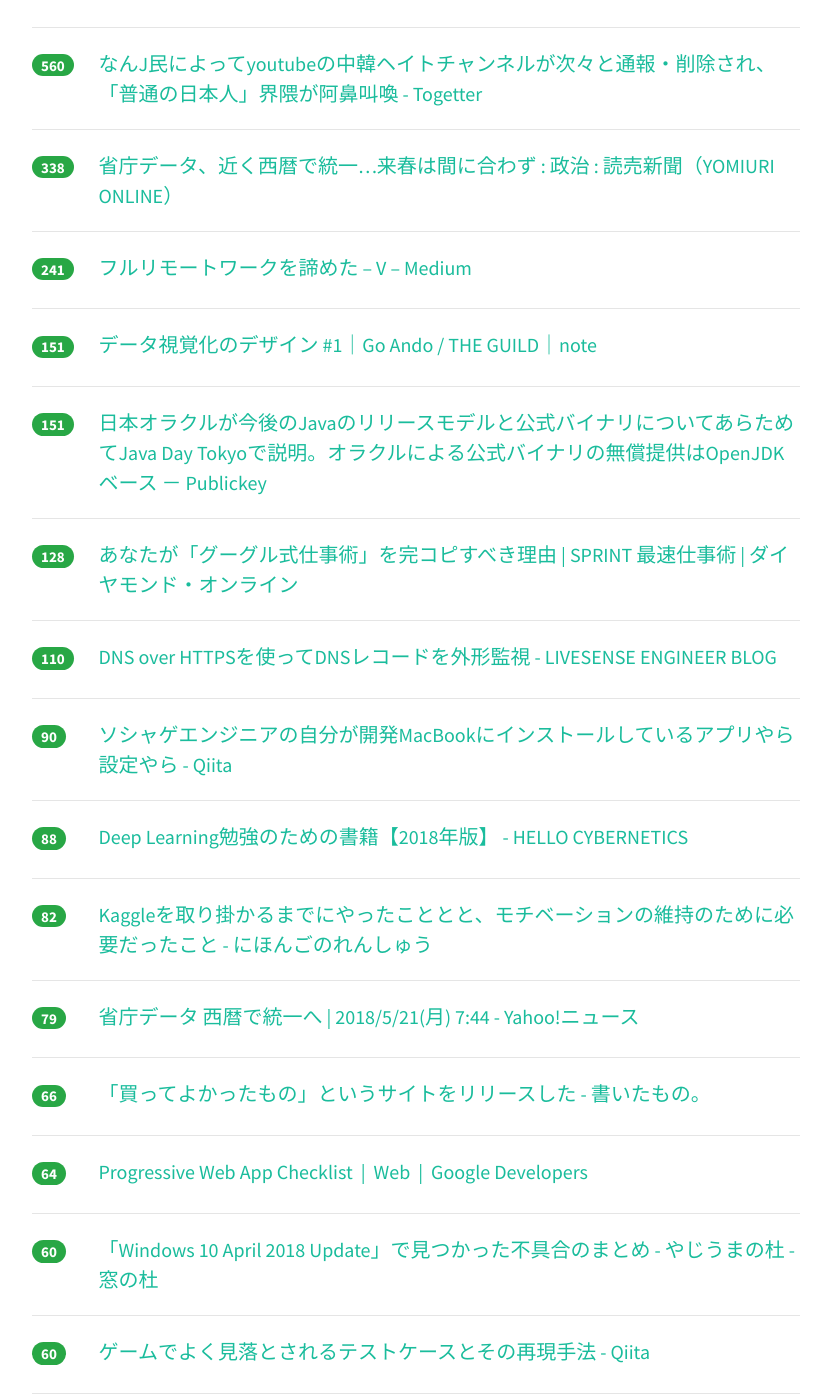
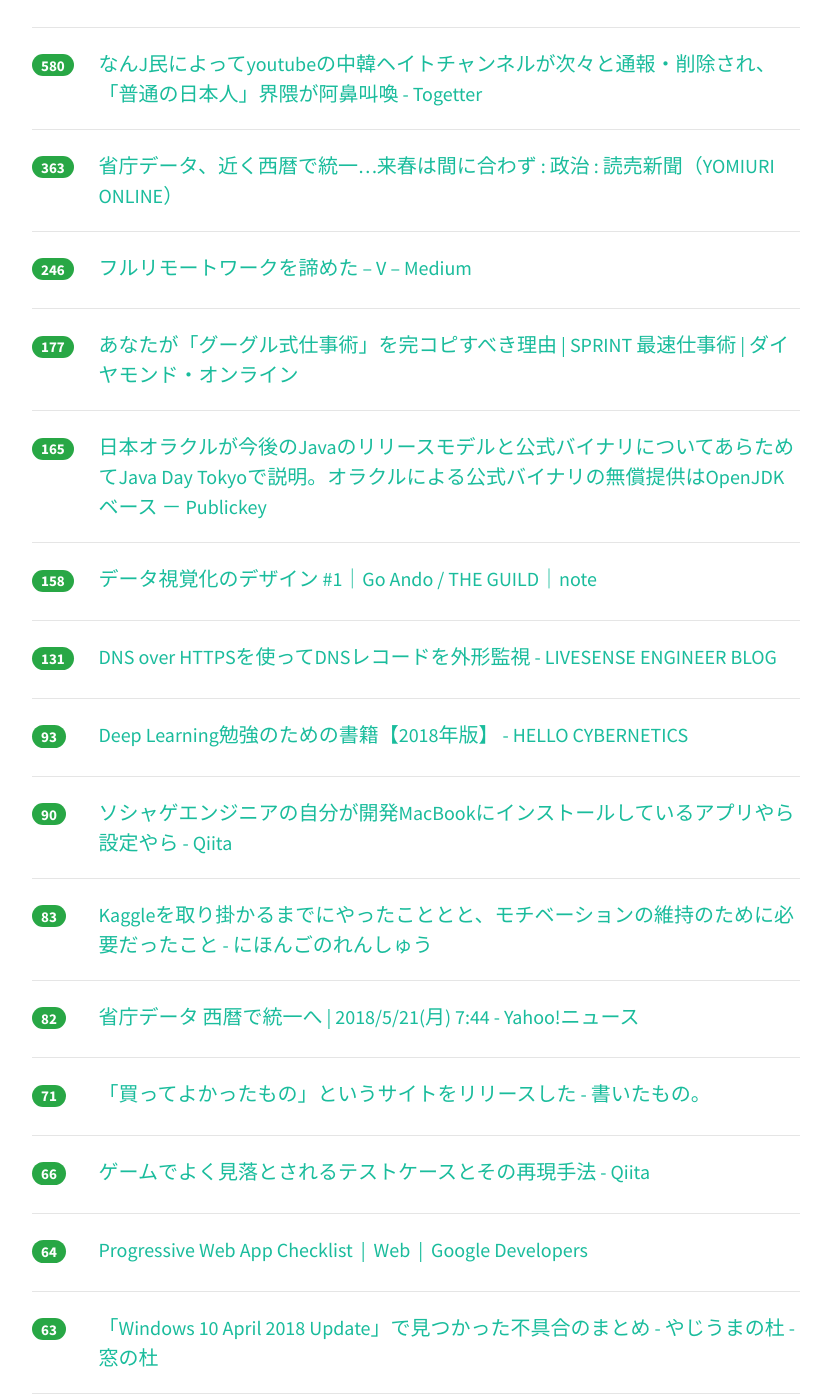
Before and after one commit to yatta47/hatena-matome-site, a Jekyll site: the page built from _posts/2018-05-21-hatena.md, in a window 1280 px wide and 1400 px high, scrolled down 424 px. Shown: the whole window, without its empty margins (224-1055 px from the left). Built offline with Jekyll 4.4.1, drawn with Linux system fonts in a browser that asks for light colours; nearby versions of some CDN libraries; some of the changed text lies outside the part shown.

Commit message:
Updated 2018-05-21

```diff
--- a/_posts/2018-05-21-hatena.md
+++ b/_posts/2018-05-21-hatena.md
@@ -1,49 +1,54 @@
 ---
 layout: post
 title:  "2018-05-21 はてぶIT"
-date:   2018-05-21 19:02:33
+date:   2018-05-21 20:02:52
 tags: [it-hotentry]
 ---
-55 件のデータあり
+57 件のデータあり
 
 <hr><div class="row">
-<div class="col-1"><span class="badge badge-pill badge-success h2">788</span></div>
+<div class="col-1"><span class="badge badge-pill badge-success h2">822</span></div>
 <div class="col-11"><a href='http://www.megamouth.info/entry/2018/05/21/031550' target='_blank'>弊社から社員が退職しました - megamouthの葬列</a></div>
 </div>
 <hr>
 <div class="row">
-<div class="col-1"><span class="badge badge-pill badge-success h2">560</span></div>
+<div class="col-1"><span class="badge badge-pill badge-success h2">580</span></div>
 <div class="col-11"><a href='https://togetter.com/li/1229279' target='_blank'>なんJ民によってyoutubeの中韓ヘイトチャンネルが次々と通報・削除され、「普通の日本人」界隈が阿鼻叫喚 - Togetter</a></div>
 </div>
 <hr>
 <div class="row">
-<div class="col-1"><span class="badge badge-pill badge-success h2">338</span></div>
+<div class="col-1"><span class="badge badge-pill badge-success h2">363</span></div>
 <div class="col-11"><a href='http://www.yomiuri.co.jp/politics/20180520-OYT1T50149.html' target='_blank'>省庁データ、近く西暦で統一…来春は間に合わず : 政治 : 読売新聞（YOMIURI ONLINE）</a></div>
 </div>
 <hr>
 <div class="row">
-<div class="col-1"><span class="badge badge-pill badge-success h2">241</span></div>
+<div class="col-1"><span class="badge badge-pill badge-success h2">246</span></div>
 <div class="col-11"><a href='https://medium.com/@voluntas/d03cafd3d2c0' target='_blank'>フルリモートワークを諦めた – V – Medium</a></div>
 </div>
 <hr>
 <div class="row">
-<div class="col-1"><span class="badge badge-pill badge-success h2">151</span></div>
+<div class="col-1"><span class="badge badge-pill badge-success h2">177</span></div>
+<div class="col-11"><a href='http://diamond.jp/articles/-/169786' target='_blank'>あなたが「グーグル式仕事術」を完コピすべき理由 | SPRINT 最速仕事術 | ダイヤモンド・オンライン</a></div>
+</div>
+<hr>
+<div class="row">
+<div class="col-1"><span class="badge badge-pill badge-success h2">165</span></div>
+<div class="col-11"><a href='https://www.publickey1.jp/blog/18/javajava_day_tokyoopenjdk.html' target='_blank'>日本オラクルが今後のJavaのリリースモデルと公式バイナリについてあらためてJava Day Tokyoで説明。オラクルによる公式バイナリの無償提供はOpenJDKベース － Publickey</a></div>
+</div>
+<hr>
+<div class="row">
+<div class="col-1"><span class="badge badge-pill badge-success h2">158</span></div>
 <div class="col-11"><a href='https://note.mu/goando/n/neb6ea35f1da3' target='_blank'>データ視覚化のデザイン #1｜Go Ando / THE GUILD｜note</a></div>
 </div>
 <hr>
 <div class="row">
-<div class="col-1"><span class="badge badge-pill badge-success h2">151</span></div>
-<div class="col-11"><a href='https://www.publickey1.jp/blog/18/javajava_day_tokyoopenjdk.html' target='_blank'>日本オラクルが今後のJavaのリリースモデルと公式バイナリについてあらためてJava Day Tokyoで説明。オラクルによる公式バイナリの無償提供はOpenJDKベース － Publickey</a></div>
+<div class="col-1"><span class="badge badge-pill badge-success h2">131</span></div>
+<div class="col-11"><a href='http://made.livesense.co.jp/entry/2018/05/21/105008' target='_blank'>DNS over HTTPSを使ってDNSレコードを外形監視 - LIVESENSE ENGINEER BLOG</a></div>
 </div>
 <hr>
 <div class="row">
-<div class="col-1"><span class="badge badge-pill badge-success h2">128</span></div>
-<div class="col-11"><a href='http://diamond.jp/articles/-/169786' target='_blank'>あなたが「グーグル式仕事術」を完コピすべき理由 | SPRINT 最速仕事術 | ダイヤモンド・オンライン</a></div>
-</div>
-<hr>
-<div class="row">
-<div class="col-1"><span class="badge badge-pill badge-success h2">110</span></div>
-<div class="col-11"><a href='http://made.livesense.co.jp/entry/2018/05/21/105008' target='_blank'>DNS over HTTPSを使ってDNSレコードを外形監視 - LIVESENSE ENGINEER BLOG</a></div>
+<div class="col-1"><span class="badge badge-pill badge-success h2">93</span></div>
+<div class="col-11"><a href='http://s0sem0y.hatenablog.com/entry/2018/05/21/001941' target='_blank'>Deep Learning勉強のための書籍【2018年版】 - HELLO CYBERNETICS</a></div>
 </div>
 <hr>
 <div class="row">
@@ -52,23 +57,23 @@ tags: [it-hotentry]
 </div>
 <hr>
 <div class="row">
-<div class="col-1"><span class="badge badge-pill badge-success h2">88</span></div>
-<div class="col-11"><a href='http://s0sem0y.hatenablog.com/entry/2018/05/21/001941' target='_blank'>Deep Learning勉強のための書籍【2018年版】 - HELLO CYBERNETICS</a></div>
+<div class="col-1"><span class="badge badge-pill badge-success h2">83</span></div>
+<div class="col-11"><a href='http://catindog.hatenablog.com/entry/2018/05/20/221624' target='_blank'>Kaggleを取り掛かるまでにやったこととと、モチベーションの維持のために必要だったこと - にほんごのれんしゅう</a></div>
 </div>
 <hr>
 <div class="row">
 <div class="col-1"><span class="badge badge-pill badge-success h2">82</span></div>
-<div class="col-11"><a href='http://catindog.hatenablog.com/entry/2018/05/20/221624' target='_blank'>Kaggleを取り掛かるまでにやったこととと、モチベーションの維持のために必要だったこと - にほんごのれんしゅう</a></div>
-</div>
-<hr>
-<div class="row">
-<div class="col-1"><span class="badge badge-pill badge-success h2">79</span></div>
 <div class="col-11"><a href='https://news.yahoo.co.jp/pickup/6283228' target='_blank'>省庁データ 西暦で統一へ | 2018/5/21(月) 7:44 - Yahoo!ニュース</a></div>
 </div>
 <hr>
 <div class="row">
+<div class="col-1"><span class="badge badge-pill badge-success h2">71</span></div>
+<div class="col-11"><a href='http://morishin.hatenablog.com/entry/release-katteyokatta' target='_blank'>「買ってよかったもの」というサイトをリリースした - 書いたもの。</a></div>
+</div>
+<hr>
+<div class="row">
 <div class="col-1"><span class="badge badge-pill badge-success h2">66</span></div>
-<div class="col-11"><a href='http://morishin.hatenablog.com/entry/release-katteyokatta' target='_blank'>「買ってよかったもの」というサイトをリリースした - 書いたもの。</a></div>
+<div class="col-11"><a href='https://qiita.com/taptappun/items/1d3e2c9646cf7d4557db' target='_blank'>ゲームでよく見落とされるテストケースとその再現手法 - Qiita</a></div>
 </div>
 <hr>
 <div class="row">
@@ -77,13 +82,13 @@ tags: [it-hotentry]
 </div>
 <hr>
 <div class="row">
-<div class="col-1"><span class="badge badge-pill badge-success h2">60</span></div>
+<div class="col-1"><span class="badge badge-pill badge-success h2">63</span></div>
 <div class="col-11"><a href='https://forest.watch.impress.co.jp/docs/serial/yajiuma/1122692.html' target='_blank'>「Windows 10 April 2018 Update」で見つかった不具合のまとめ - やじうまの杜 - 窓の杜</a></div>
 </div>
 <hr>
 <div class="row">
-<div class="col-1"><span class="badge badge-pill badge-success h2">60</span></div>
-<div class="col-11"><a href='https://qiita.com/taptappun/items/1d3e2c9646cf7d4557db' target='_blank'>ゲームでよく見落とされるテストケースとその再現手法 - Qiita</a></div>
+<div class="col-1"><span class="badge badge-pill badge-success h2">56</span></div>
+<div class="col-11"><a href='http://isucon.net/archives/52012898.html' target='_blank'>ISUCON8 日程決定＆1名での参加枠設置します！ #isucon : ISUCON公式Blog</a></div>
 </div>
 <hr>
 <div class="row">
@@ -98,31 +103,26 @@ tags: [it-hotentry]
 <hr>
 <div class="row">
 <div class="col-1"><span class="badge badge-pill badge-success h2">50</span></div>
+<div class="col-11"><a href='http://tech.nikkeibp.co.jp/atcl/nxt/column/18/00294/051700002/' target='_blank'>なくなるJava SE無償版、ユーザーはどうなる | 日経 xTECH（クロステック）</a></div>
+</div>
+<hr>
+<div class="row">
+<div class="col-1"><span class="badge badge-pill badge-success h2">49</span></div>
 <div class="col-11"><a href='https://internet.watch.impress.co.jp/docs/column/shimizu/1120913.html' target='_blank'>もう、下らない仕事はロボットで十分！　無償の「UiPath Community Edition」で請求書処理を自動化しよう【イニシャルB】 - INTERNET Watch</a></div>
 </div>
 <hr>
 <div class="row">
-<div class="col-1"><span class="badge badge-pill badge-success h2">50</span></div>
-<div class="col-11"><a href='http://isucon.net/archives/52012898.html' target='_blank'>ISUCON8 日程決定＆1名での参加枠設置します！ #isucon : ISUCON公式Blog</a></div>
-</div>
-<hr>
-<div class="row">
-<div class="col-1"><span class="badge badge-pill badge-success h2">47</span></div>
-<div class="col-11"><a href='http://tech.nikkeibp.co.jp/atcl/nxt/column/18/00294/051700002/' target='_blank'>なくなるJava SE無償版、ユーザーはどうなる | 日経 xTECH（クロステック）</a></div>
-</div>
-<hr>
-<div class="row">
-<div class="col-1"><span class="badge badge-pill badge-success h2">45</span></div>
+<div class="col-1"><span class="badge badge-pill badge-success h2">46</span></div>
 <div class="col-11"><a href='https://thehimalayantimes.com/nepal/japanese-climber-nobukazu-kuriki-found-dead-on-mt-everest/' target='_blank'>BREAKING: Japanese climber Nobukazu Kuriki found dead on Mt Everest</a></div>
 </div>
 <hr>
 <div class="row">
-<div class="col-1"><span class="badge badge-pill badge-success h2">39</span></div>
+<div class="col-1"><span class="badge badge-pill badge-success h2">44</span></div>
 <div class="col-11"><a href='https://coliss.com/articles/build-websites/operation/work/image-organizer-tiat.html' target='_blank'>デザイナー・カメラマンにおすすめ！大量の画像を効率的に管理できるWin, Mac, Linux対応の無料アプリ -Tiat | コリス</a></div>
 </div>
 <hr>
 <div class="row">
-<div class="col-1"><span class="badge badge-pill badge-success h2">38</span></div>
+<div class="col-1"><span class="badge badge-pill badge-success h2">41</span></div>
 <div class="col-11"><a href='https://www.nikkei.com/article/DGKKZO30742320Q8A520C1MM8000/' target='_blank'>三菱ＵＦＪ、ＩｏＴ社会へ高速決済　キャッシュレス化後押し　処理量10倍超、取引増に対応　：日本経済新聞</a></div>
 </div>
 <hr>
@@ -132,18 +132,23 @@ tags: [it-hotentry]
 </div>
 <hr>
 <div class="row">
+<div class="col-1"><span class="badge badge-pill badge-success h2">37</span></div>
+<div class="col-11"><a href='https://wevox.io/media/story_pepabo_anchipo/' target='_blank'>「マネージメントとはつくること」GMOペパボCTOに聞く組織開発の真髄 | DIO</a></div>
+</div>
+<hr>
+<div class="row">
+<div class="col-1"><span class="badge badge-pill badge-success h2">36</span></div>
+<div class="col-11"><a href='https://togetter.com/li/1208790' target='_blank'>ハッとする全集 皆さんもハッとしてみましょう - Togetter</a></div>
+</div>
+<hr>
+<div class="row">
 <div class="col-1"><span class="badge badge-pill badge-success h2">34</span></div>
 <div class="col-11"><a href='https://speakerdeck.com/scrpgil/ionic-plus-pwadui-ying-saitofalselighthousesukoawo34kara81madeshang-geruhua' target='_blank'>Ionic+PWA対応サイトのLighthouseスコアを34から81まで上げる話 // Speaker Deck</a></div>
 </div>
 <hr>
 <div class="row">
-<div class="col-1"><span class="badge badge-pill badge-success h2">33</span></div>
-<div class="col-11"><a href='https://togetter.com/li/1208790' target='_blank'>ハッとする全集 皆さんもハッとしてみましょう - Togetter</a></div>
-</div>
-<hr>
-<div class="row">
 <div class="col-1"><span class="badge badge-pill badge-success h2">32</span></div>
-<div class="col-11"><a href='https://wevox.io/media/story_pepabo_anchipo/' target='_blank'>「マネージメントとはつくること」GMOペパボCTOに聞く組織開発の真髄 | DIO</a></div>
+<div class="col-11"><a href='https://qiita.com/janus_wel/items/5aa48c8340bffb12d147' target='_blank'>react-native-dom の何がすごいのか - Qiita</a></div>
 </div>
 <hr>
 <div class="row">
@@ -152,8 +157,8 @@ tags: [it-hotentry]
 </div>
 <hr>
 <div class="row">
-<div class="col-1"><span class="badge badge-pill badge-success h2">30</span></div>
-<div class="col-11"><a href='https://qiita.com/janus_wel/items/5aa48c8340bffb12d147' target='_blank'>react-native-dom の何がすごいのか - Qiita</a></div>
+<div class="col-1"><span class="badge badge-pill badge-success h2">28</span></div>
+<div class="col-11"><a href='https://webtan.impress.co.jp/e/2018/05/21/29274' target='_blank'>グーグルのMFI（モバイルファーストインデックス）はWebのリンク構造に激変をもたらす（前編） | Moz - SEOとインバウンドマーケティングの実践情報 | Web担当者Forum</a></div>
 </div>
 <hr>
 <div class="row">
@@ -162,13 +167,18 @@ tags: [it-hotentry]
 </div>
 <hr>
 <div class="row">
-<div class="col-1"><span class="badge badge-pill badge-success h2">27</span></div>
-<div class="col-11"><a href='https://webtan.impress.co.jp/e/2018/05/21/29274' target='_blank'>グーグルのMFI（モバイルファーストインデックス）はWebのリンク構造に激変をもたらす（前編） | Moz - SEOとインバウンドマーケティングの実践情報 | Web担当者Forum</a></div>
+<div class="col-1"><span class="badge badge-pill badge-success h2">26</span></div>
+<div class="col-11"><a href='http://blogs.itmedia.co.jp/magic/2018/05/post_49.html' target='_blank'>課題と問題の違いをドヤ顔で説教するオッサン、あるいは脆弱なコミュニケーション：プロジェクトマジック：オルタナティブ・ブログ</a></div>
 </div>
 <hr>
 <div class="row">
 <div class="col-1"><span class="badge badge-pill badge-success h2">25</span></div>
 <div class="col-11"><a href='https://jp.techcrunch.com/2018/05/21/enjin-the-class-action-platform/' target='_blank'>集団訴訟をプロジェクト化して支援する「enjin」公開、運営会社は6000万円を資金調達 | TechCrunch Japan</a></div>
+</div>
+<hr>
+<div class="row">
+<div class="col-1"><span class="badge badge-pill badge-success h2">25</span></div>
+<div class="col-11"><a href='http://blog.btrax.com/jp/2018/05/21/designer-transform/' target='_blank'>【給与差1.4倍】グラフィックデザイナーがUXデザイナーになる方法 | freshtrax | デザイン会社 btrax ブログ</a></div>
 </div>
 <hr>
 <div class="row">
@@ -183,7 +193,7 @@ tags: [it-hotentry]
 <hr>
 <div class="row">
 <div class="col-1"><span class="badge badge-pill badge-success h2">22</span></div>
-<div class="col-11"><a href='http://blog.btrax.com/jp/2018/05/21/designer-transform/' target='_blank'>【給与差1.4倍】グラフィックデザイナーがUXデザイナーになる方法 | freshtrax | デザイン会社 btrax ブログ</a></div>
+<div class="col-11"><a href='https://togetter.com/li/1229432' target='_blank'>「オタクだけど性的な要素が好きではない男性」も存在するという事を知って欲しい。 - Togetter</a></div>
 </div>
 <hr>
 <div class="row">
@@ -193,7 +203,7 @@ tags: [it-hotentry]
 <hr>
 <div class="row">
 <div class="col-1"><span class="badge badge-pill badge-success h2">20</span></div>
-<div class="col-11"><a href='http://blogs.itmedia.co.jp/magic/2018/05/post_49.html' target='_blank'>課題と問題の違いをドヤ顔で説教するオッサン、あるいは脆弱なコミュニケーション：プロジェクトマジック：オルタナティブ・ブログ</a></div>
+<div class="col-11"><a href='https://prtimes.jp/main/html/rd/p/000000229.000007945.html' target='_blank'>画像投稿SNSサービス『Pictory（ピクトリー）』運営のカクテル株式会社メンバーがスマートニュース株式会社に参画｜スマートニュース株式会社のプレスリリース</a></div>
 </div>
 <hr>
 <div class="row">
@@ -204,11 +214,6 @@ tags: [it-hotentry]
 <div class="row">
 <div class="col-1"><span class="badge badge-pill badge-success h2">18</span></div>
 <div class="col-11"><a href='https://www.moguravr.com/vtuber-n-nugum/' target='_blank'>最恐？のホラー系VTuber「ンヌグム」が引き込む深淵の楽しみ方 | Mogura VR - 国内外のVR/AR/MR最新情報</a></div>
-</div>
-<hr>
-<div class="row">
-<div class="col-1"><span class="badge badge-pill badge-success h2">18</span></div>
-<div class="col-11"><a href='https://prtimes.jp/main/html/rd/p/000000229.000007945.html' target='_blank'>画像投稿SNSサービス『Pictory（ピクトリー）』運営のカクテル株式会社メンバーがスマートニュース株式会社に参画｜スマートニュース株式会社のプレスリリース</a></div>
 </div>
 <hr>
 <div class="row">
@@ -237,6 +242,16 @@ tags: [it-hotentry]
 </div>
 <hr>
 <div class="row">
+<div class="col-1"><span class="badge badge-pill badge-success h2">16</span></div>
+<div class="col-11"><a href='http://www.itmedia.co.jp/news/articles/1805/21/news087.html' target='_blank'>NTTBP、公衆Wi-Fiの「ロボット型自動接続プログラム」批判、「不適切な利用」制限へ　「エリアオーナーの意図をないがしろにしている」 - ITmedia NEWS</a></div>
+</div>
+<hr>
+<div class="row">
+<div class="col-1"><span class="badge badge-pill badge-success h2">15</span></div>
+<div class="col-11"><a href='https://anond.hatelabo.jp/20180521133250' target='_blank'>ブクマのコメント機能がなくなったら</a></div>
+</div>
+<hr>
+<div class="row">
 <div class="col-1"><span class="badge badge-pill badge-success h2">13</span></div>
 <div class="col-11"><a href='http://honeshabri.hatenablog.com/entry/strength_training_with_siri' target='_blank'>Siriお姉さんに励まされながら筋トレを行う - 本しゃぶり</a></div>
 </div>
@@ -249,11 +264,6 @@ tags: [it-hotentry]
 <div class="row">
 <div class="col-1"><span class="badge badge-pill badge-success h2">11</span></div>
 <div class="col-11"><a href='http://b.hatena.ne.jp/entry/s/ruhiginoue.exblog.jp/29781755/' target='_blank'>はてなブックマーク - 政治腐敗に若い人が寛容なわけ : 楽なログ</a></div>
-</div>
-<hr>
-<div class="row">
-<div class="col-1"><span class="badge badge-pill badge-success h2">11</span></div>
-<div class="col-11"><a href='https://anond.hatelabo.jp/20180521133250' target='_blank'>ブクマのコメント機能がなくなったら</a></div>
 </div>
 <hr>
 <div class="row">
```
